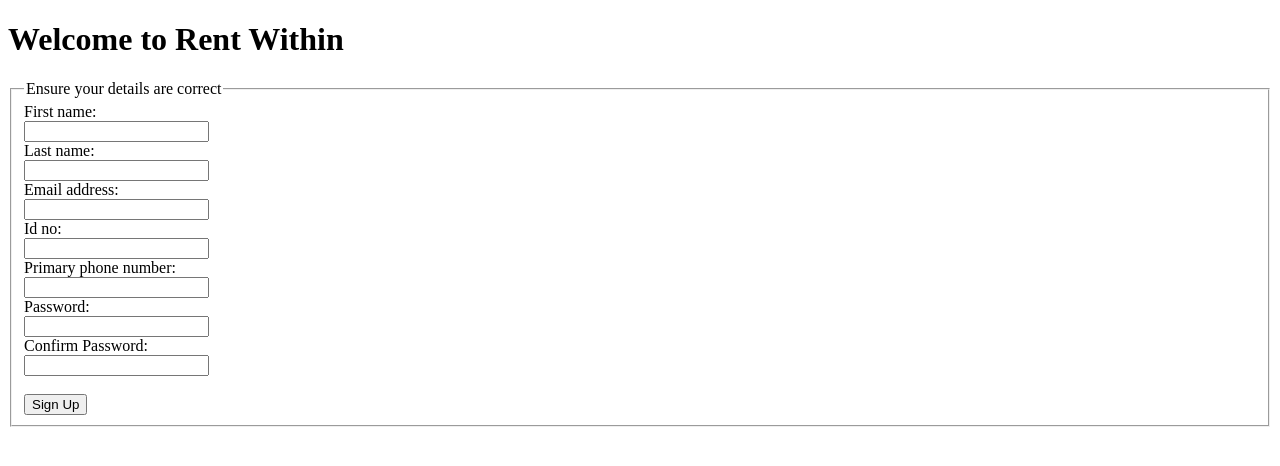
After one commit to Cg-Prodigy/django_recaps, a Django app: page /landlord/sign_up/ in a window 1280 px wide. The commit adds this page. Shown: the top 466 px of the page. Run offline with Django 4.2, Linux system fonts and the light colour scheme.

Commit message:
Working with the ModelForm

```diff
--- a/home/forms.py
+++ b/home/forms.py
@@ -1,14 +1,11 @@
 import re
 from django import forms
 from django.core.exceptions import ValidationError
-
 # custom validators
 def validate_password(value):
     regx=re.compile("^(?=.*[a-z])(?=.*[A-Z])(?=.*\d)(?=.*[@$!%*#?&])[A-Za-z\d@$!#%*?&]{6,20}$")
     if not re.search(regx,value):
         raise ValidationError("Password is weak!")
-
-
 class LoginForm(forms.Form):
     CAREER_CHOICES=(
         ('Computer Science',
--- a/home/templates/home/index.html
+++ b/home/templates/home/index.html
@@ -1,5 +1,6 @@
 {% extends 'base.html' %}
 {% block content %}
+<a href="landlord/sign_up/">LandLord Sign Up</a>
 {% if not data %}
 <p>No houses added yet</p>
 {% else %}
--- /dev/null
+++ b/landlord/forms.py
@@ -0,0 +1,43 @@
+import re
+from django import forms
+from django.utils.translation import gettext_lazy as _
+from django.core.exceptions import ValidationError
+from .models import LandLord,House
+class LandlordLogin(forms.Form):
+    id_no=forms.CharField(label="National Id")
+    password=forms.CharField(widget=forms.PasswordInput)
+class LandLordForm(forms.ModelForm):
+    pswd=forms.CharField(label="Password",widget=forms.PasswordInput)
+    c_pswd=forms.CharField(label="Confirm Password",widget=forms.PasswordInput)
+    phone_number=forms.CharField(label="Primary phone number")
+    class Meta:
+        model=LandLord
+        fields='__all__'
+    def clean_phone_number(self):
+        phone=self.cleaned_data['phone_number']
+        regex=re.compile(r"^[0-9]{10}")
+        if not regex.search(phone):
+            raise ValidationError("Incorrect Phone number")
+        return phone
+    def clean_pswd(self):
+        pswd=self.cleaned_data['pswd']
+        regx=re.compile("^(?=.*[a-z])(?=.*[A-Z])(?=.*\d)(?=.*[@$!%*#?&])[A-Za-z\d@$!#%*?&]{6,20}$")
+        if not regx.search(pswd):
+            raise ValidationError(_("Password is weak!"))
+        return pswd
+    def clean_id_no(self):
+        id_no=self.cleaned_data['id_no']
+        regex=re.compile(r"^[0-9]{8}")
+        if not regex.search(id_no):
+            raise ValidationError(_("Invalid Id number."))
+        return id_no
+    def clean(self):
+        data=super().clean()
+        if data.get('pswd')!=data.get("c_pswd"):
+            self.add_error('c_pswd','Passwords do not match.')
+        print(data)
+
+class HouseForm(forms.ModelForm):
+    class Meta:
+        model=House
+        fields="__all__"
--- a/landlord/models.py
+++ b/landlord/models.py
@@ -6,7 +6,9 @@
     last_name=models.CharField(max_length=20)
     email_address=models.EmailField()
     id_no=models.CharField(unique=True,max_length=8)
-
+    phone_number=models.CharField(max_length=10)
+    pswd=models.CharField(max_length=20)
+    c_pswd=models.CharField(max_length=20)
 class House(models.Model):
     class HType(models.TextChoices):
         BD="BD","Bed seater"
--- /dev/null
+++ b/landlord/templates/landlord/sign_up.html
@@ -0,0 +1,17 @@
+{% extends 'base.html' %}
+{% block title %}LandLord Sign Up{% endblock title %}
+{% block content %}
+<form method="post">
+    {% csrf_token %}
+    <fieldset>
+    <legend>Ensure your details are correct</legend>
+    {% for field in form %}
+        {{ field.label_tag }}<br>
+        {{ field }}<br>
+        {{ field.errors }}
+    {% endfor %}
+    <br>
+    <button type="submit">Sign Up</button>
+    </fieldset>
+</form>
+{% endblock content %}
--- a/landlord/urls.py
+++ b/landlord/urls.py
@@ -1,4 +1,5 @@
 from django.urls import path
-
+from .views import landlordSignUp
 urlpatterns = [
+    path("sign_up/",landlordSignUp),
 ]
--- a/landlord/views.py
+++ b/landlord/views.py
@@ -1,3 +1,17 @@
-from django.shortcuts import render
-
+from django.shortcuts import render,redirect
+from .forms import LandLordForm,LandlordLogin
 # Create your views here.
+def landlordSignUp(request):
+    if request.method=="POST":
+        form=LandLordForm(request.POST)
+        if form.is_valid():
+            redirect(permanent=True)
+    else:
+        form=LandLordForm()
+    return render(request,"landlord/sign_up.html",{"form":form})
+def landlordLogin(request):
+    if request.method=="POST":
+        form=LandlordLogin(request.POST)
+    else:
+        form=LandlordLogin()
+    return render(request,"landlord/login.html",{'form':form})
```
Also changed, not shown: landlord/templates/landlord/login.html (added, +16 -0 lines), landlord/migrations/0001_initial.py.
